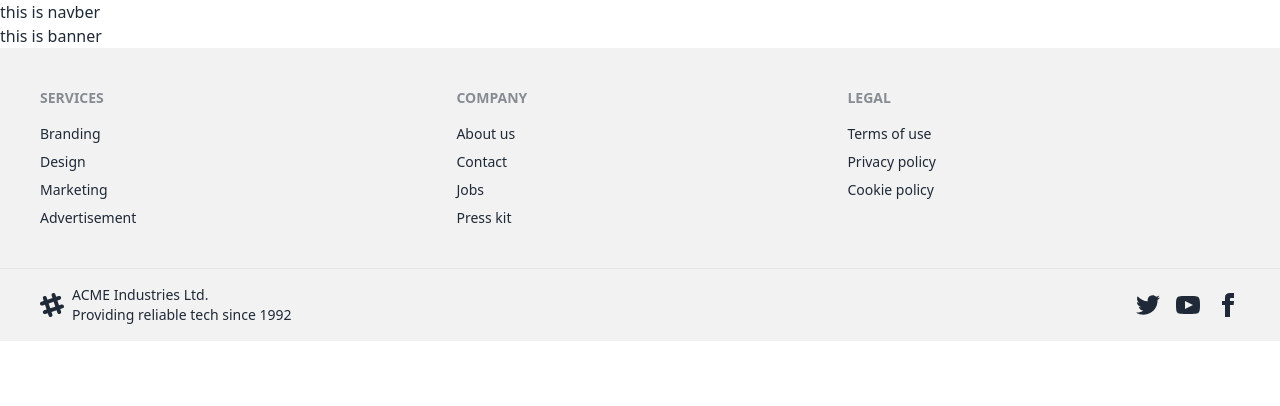
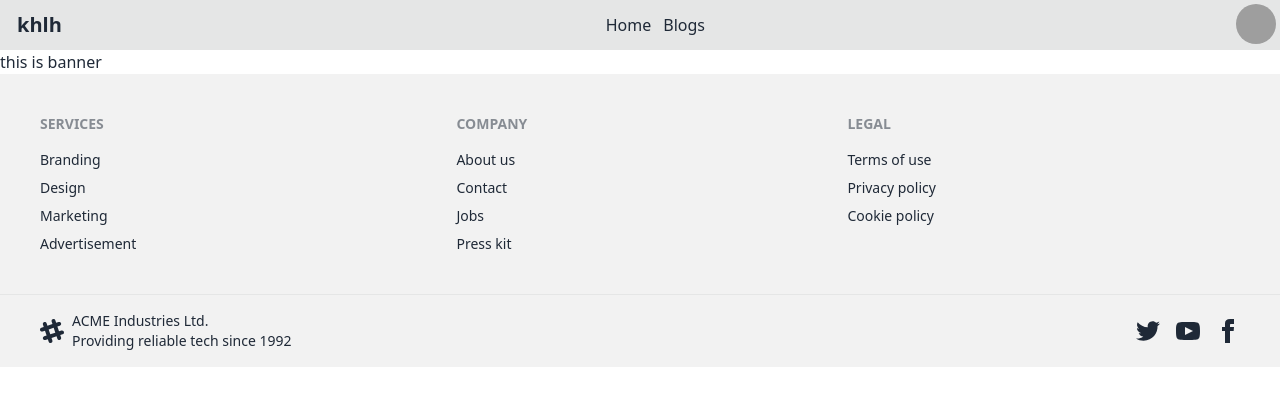
Before and after one commit to jahidcst/toy-client-side, a React (Vite) app: page / in a window 1280 px wide. Shown: the top 406 px of the page. Built offline with nearby package versions, Linux system fonts and the light colour scheme; grey boxes are pictures that could not be loaded.

Commit message:
Navber added

```diff
--- a/src/Shared/Navber/Navber.jsx
+++ b/src/Shared/Navber/Navber.jsx
@@ -1,9 +1,29 @@
+import { Link } from "react-router-dom";
+import Home from "../../Pages/Home/Home/Home";
 
 
 const Navber = () => {
     return (
         <div>
-            this is navber
+            <div className=" flex justify-between  items-center bg-base-300">
+                <div className="">
+                    <a className="btn btn-ghost normal-case text-xl">khlh</a>
+                </div>
+                <div>
+                    <Link className="pr-3" to='/home'>Home</Link>
+                    <Link to='/blogs'>Blogs</Link>
+                </div>
+
+                    <div className="">
+                        <label tabIndex={0} className="btn btn-ghost btn-circle avatar">
+                            <div className="w-10 rounded-full">
+                                <img src="/images/stock/photo-1534528741775-53994a69daeb.jpg" />
+                            </div>
+                        </label>
+
+                    </div>
+            </div>
+            <Home></Home>
         </div>
     );
 };
```
Also changed, not shown: src/Routes/Routes.jsx (+7 -1 lines).
